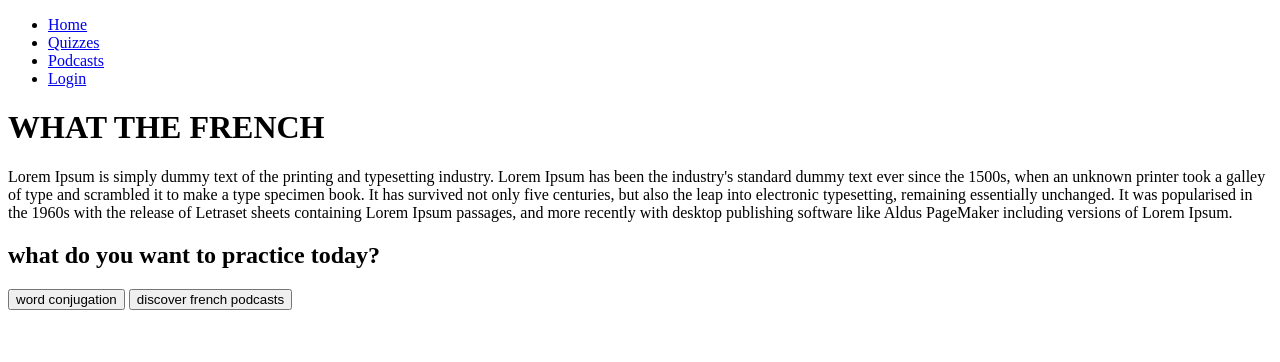
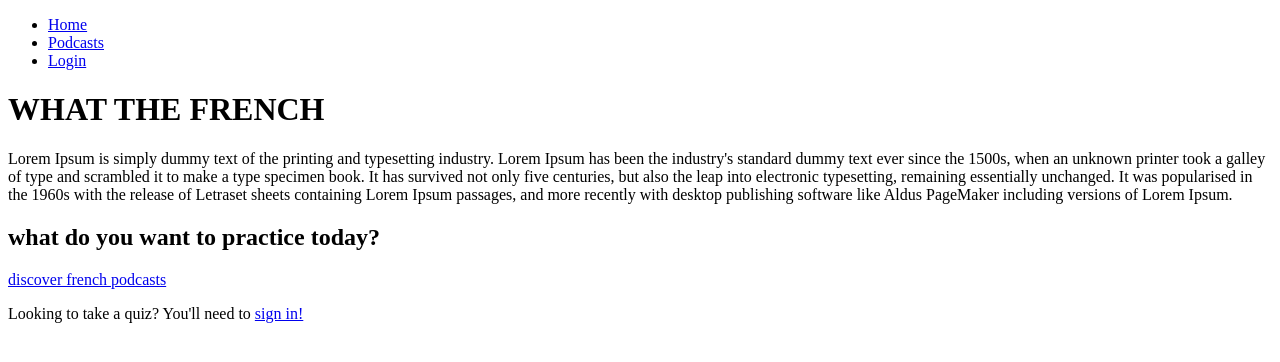
Before and after one commit to rodriguezofelia/what-the-french, a Flask app: page / in a window 1280 px wide. Shown: the top 362 px of the page. Run offline with Flask 2, Linux system fonts and the light colour scheme.

Commit message:
Only show quizzes button if logged in body and navbar.

```diff
--- a/server.py
+++ b/server.py
@@ -150,7 +150,7 @@ def get_french_podcasts():
 
 
 @app.route('/sign-in')
-def login():
+def sign_in():
     """Log into account."""
 
     return render_template("login.html")
@@ -162,7 +162,7 @@ def sign_up():
     return render_template("sign-up.html")
 
 @app.route('/sign-out')
-def log_out():
+def sign_out():
     """Log user out of account."""
 
     session.clear()
--- /dev/null
+++ b/static/js/homepage.js
@@ -0,0 +1,6 @@
+const quizLink = document.getElementById("quiz-link");
+
+if (!isUserLoggedIn()) {
+  quizLink.innerHTML =
+    "<p>Looking to take a quiz? You'll need to <a href='/sign-in'>sign in!</a></p>";
+}
--- a/static/js/nav-bar.js
+++ b/static/js/nav-bar.js
@@ -1,17 +1,13 @@
 const accountLink = document.getElementById("account-link");
 const logInOut = document.getElementById("log-in-out-link");
-
-// Formatting cookie from a string to an object
-// "logged-in=true" --> {logged-in: "true"}
-const parsedCookies = Object.fromEntries(
-  document.cookie.split("; ").map((x) => x.split("="))
-);
-
-if (parsedCookies["logged-in"] === "true") {
+const quizNavLink = document.getElementById("quiz-nav-link");
+console.log(isUserLoggedIn(), "heee");
+if (isUserLoggedIn()) {
   accountLink.style.display = "list-item";
+  quizNavLink.style.display = "list-item";
   logInOut.innerText = "Sign Out";
   logInOut.setAttribute("href", "/sign-out");
-  console.log(logInOut, "meowwww");
 } else {
   accountLink.style.display = "none";
+  quizNavLink.style.display = "none";
 }
--- /dev/null
+++ b/static/js/utils.js
@@ -0,0 +1,9 @@
+const isUserLoggedIn = () => {
+  // Formatting cookie from a string to an object
+  // "logged-in=true" --> {logged-in: "true"}
+  const parsedCookies = Object.fromEntries(
+    document.cookie.split("; ").map((x) => x.split("="))
+  );
+
+  return parsedCookies["logged-in"] === "true";
+};
--- a/templates/base.html
+++ b/templates/base.html
@@ -13,12 +13,13 @@
     <nav class="menu">
       <ul>
         <li><a href="/">Home</a></li>
-        <li><a href="/word-conjugation">Quizzes</a></li>
+        <li id="quiz-nav-link"><a href="/word-conjugation">Quizzes</a></li>
         <li><a href="/podcasts">Podcasts</a></li>
         <li id="account-link"><a href="/profile">Account</a></li>
         <li><a id="log-in-out-link" href="/sign-in">Login</a></li>
       </ul>
     </nav>
+    <script src="static/js/utils.js"></script>
     <script src="static/js/nav-bar.js"></script>
     {% block body%} {% endblock %}
   </body>
--- a/templates/homepage.html
+++ b/templates/homepage.html
@@ -15,7 +15,9 @@ block body%}
 </p>
 
 <h2>what do you want to practice today?</h2>
-
-<a href="/word-conjugation"><button>word conjugation</button></a>
-<a href="/podcasts"><button>discover french podcasts</button></a>
+<a href="/podcasts">discover french podcasts</a>
+<div id="quiz-link">
+  <a href="/word-conjugation">word conjugation</a>
+</div>
+<script src="static/js/homepage.js"></script>
 {% endblock%}
--- a/templates/login.html
+++ b/templates/login.html
@@ -1,7 +1,7 @@
 {% extends 'base.html' %} {% block title%} WHAT THE FRENCH {% endblock %} {%
 block body%}
 <div class="login-container">
-  <h2>Login</h2>
+  <h2>Log In</h2>
   <form action="/login" method="POST">
     <p>Email <input type="text" placeholder="Email" name="email" /></p>
     <p>
@@ -13,7 +13,6 @@ block body%}
       <input type="submit" />
     </p>
   </form>
-
-  <a href="/sign-up">Sign Up</a>
+  <p>Don't have an account? <a href="/sign-up">Sign Up</a></p>
 </div>
 {% endblock%}
```
